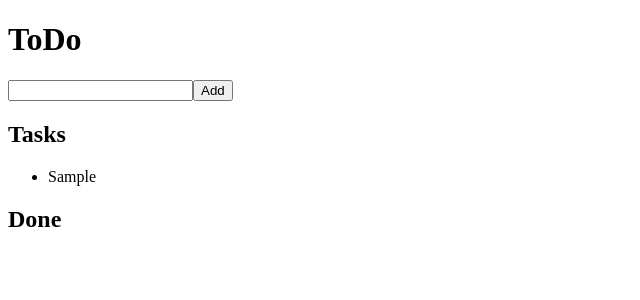
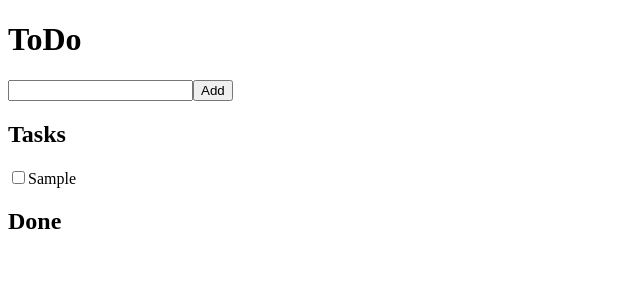
Before and after one commit to Oskahon/todo-app, a React (Create React App) app: page / in a window 1280 px wide. Both pictures are taken after typing "Sample" into the empty fields and a click on the button "Add". Shown: the top 300 px of the page, without its empty margins (0-640 px from the left). Built offline with nearby package versions, Linux system fonts and the light colour scheme.

Commit message:
Add complete and uncomplete task functionality
Added functionality to mark tasks as done and undone. Tasks are now
objects with id and text.

```diff
--- a/src/App.js
+++ b/src/App.js
@@ -1,15 +1,35 @@
-import { useState } from 'react'
+import { useState } from "react";
 
 function App() {
-  const [tasks, setTasks] = useState([])
-  const [completed, setCompleted] = useState([])
-  const [task, setTask] = useState('')
+  const [tasks, setTasks] = useState([]);
+  const [completed, setCompleted] = useState([]);
+  const [task, setTask] = useState("");
+  const [id, setId] = useState(0)
 
   function addTask(event) {
-    event.preventDefault()
+    event.preventDefault();
 
-    setTasks(tasks.concat((task)))
-    setTask('')
+    const newTask = {
+      id,
+      text: task
+    }
+
+    setId(id + 1)
+
+    setTasks(tasks.concat(newTask));
+    setTask("");
+  }
+
+  function handleComplete(task) {
+    setCompleted(completed.concat(task))
+    const tempTasks = tasks.filter(x => x.id !== task.id)
+    setTasks(tempTasks)
+  }
+
+  function handleNotCompleted(task) {
+    setTasks(tasks.concat(task))
+    const tempCompleted = completed.filter(x => x.id !== task.id)
+    setCompleted(tempCompleted)
   }
 
   return (
@@ -19,39 +39,46 @@ function App() {
       <form onSubmit={addTask}>
         <input
           value={task}
-          name='task'
-          id='task-input'
+          name="task"
+          id="task-input"
           onChange={({ target }) => {
-            setTask(target.value)
+            setTask(target.value);
           }}
         />
-        <button type='submit'>Add</button>
+        <button type="submit">Add</button>
       </form>
 
       <h2>Tasks</h2>
-      <ul>
-        {
-          tasks.map(task =>
-            <li key={tasks.indexOf(task)}>
-              {task}
-            </li>
+      <div>
+        {tasks.map((task) => {
+          return (
+            <div key={task.id}>
+              <label>
+              <input type="checkbox" onChange={() =>
+                  handleComplete(task)} />
+              {task.text}
+            </label>
+            </div>
           )
-        }
-      </ul>
+        })}
+      </div>
 
       <h2>Done</h2>
-      <ul>
-        {
-          completed.map(task =>
-            <li key={completed.indexOf(task)}>
-              {task}
-            </li>
+      <div>
+        {completed.map((task) => {
+          return (
+            <div key={task.id}>
+              <label>
+              <input type="checkbox" onChange={() =>
+                  handleNotCompleted(task)} checked />
+              {task.text}
+            </label>
+            </div>
           )
-        }
-      </ul>
-
+        })}
+      </div>
     </div>
-  )
+  );
 }
 
 export default App;
```
